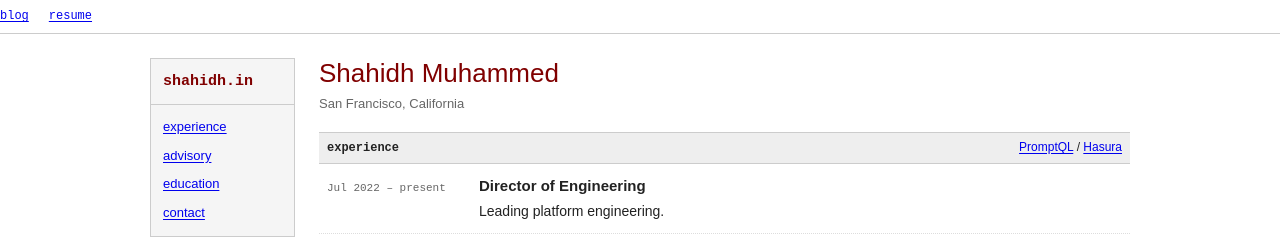
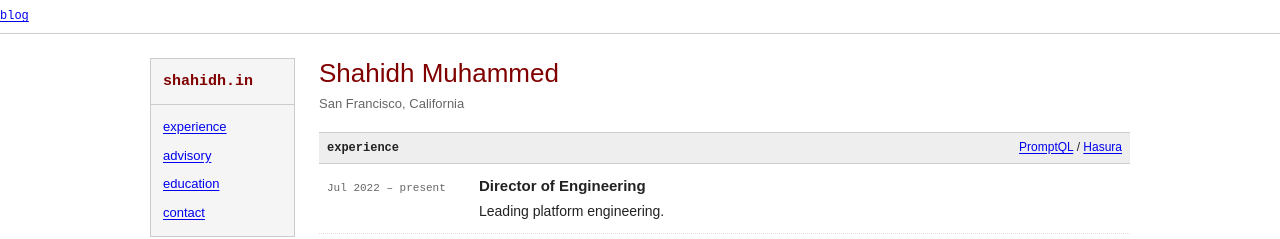
Before and after one commit to shahidhk/shahidhk.github.io, a Jekyll site: the page index.html, which Jekyll copies as it is, in a window 1280 px wide. Shown: the top 239 px of the page. Built offline with Jekyll 4.4.1, drawn with Linux system fonts in a browser that asks for light colours.

Commit message:
Remove resume link from landing page

```diff
--- a/index.html
+++ b/index.html
@@ -246,7 +246,6 @@
 <body>
   <nav class="site-nav">
     <a href="/blog">blog</a>
-    <a href="files/Resume_Shahidh_K_Muhammed.pdf" target="_blank" rel="noopener noreferrer">resume</a>
   </nav>
   <div class="profile-page">
     <aside class="sidebar">
```
